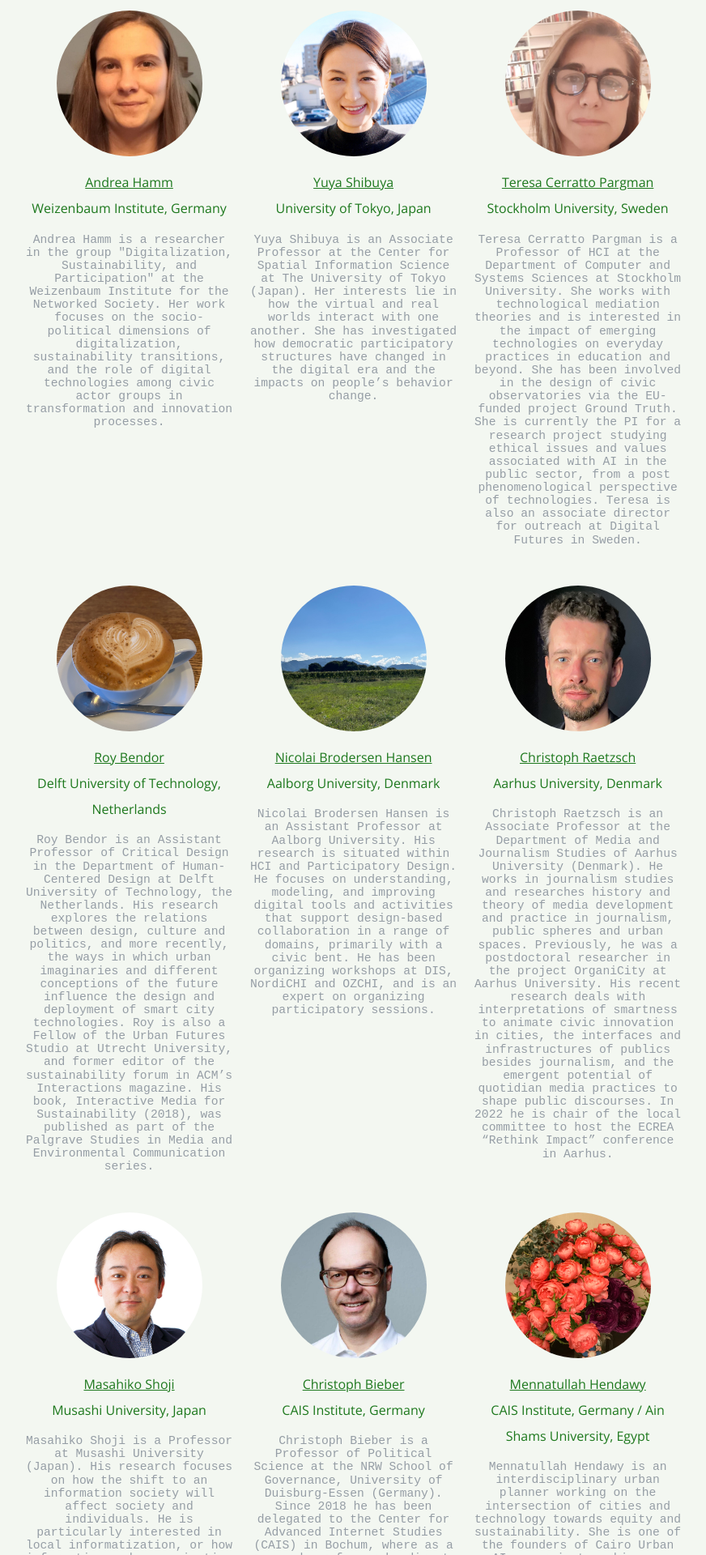
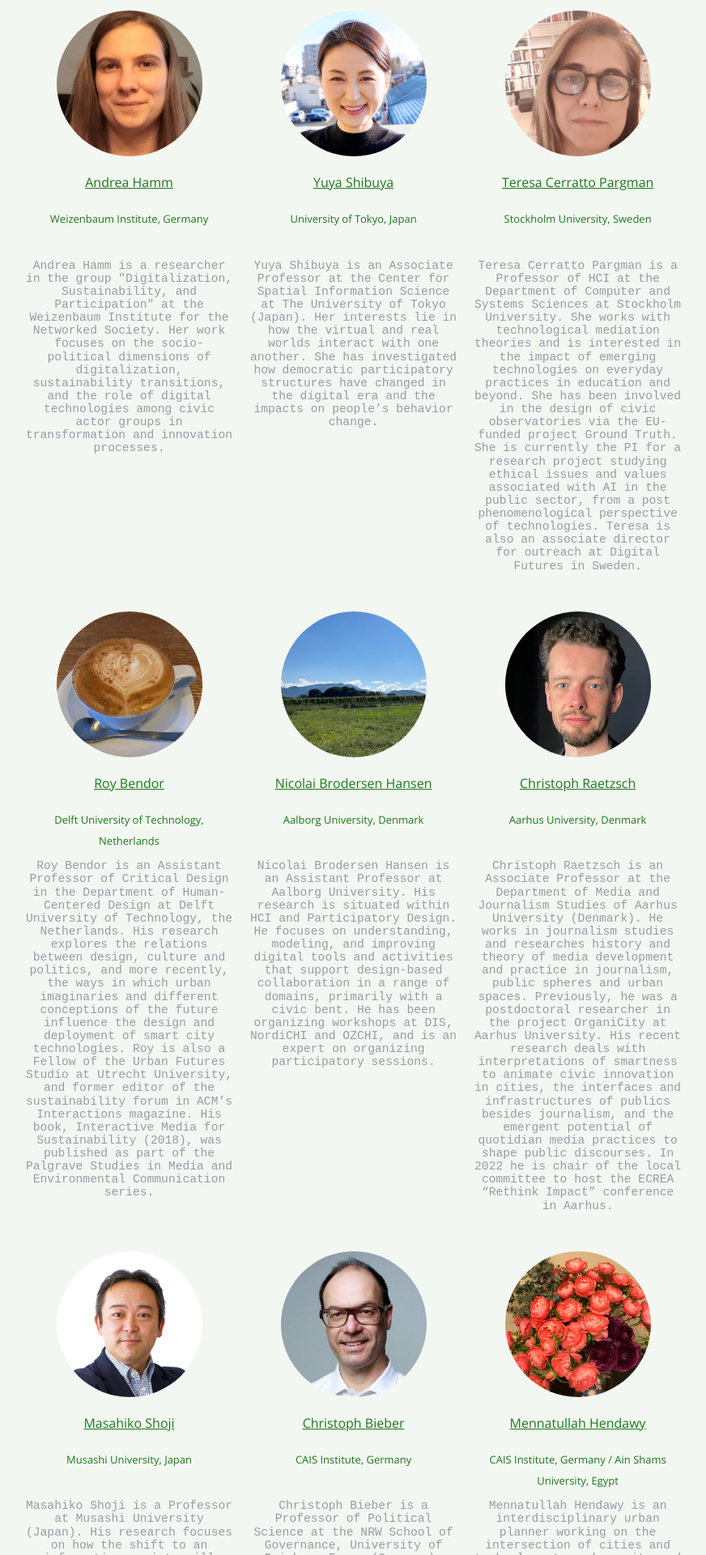
Before and after one commit to discontinued-civictech/discontinued-civictech.github.io, a Jekyll site: the page built from organizers.md, in a window 1280 px wide. Shown: the part 676-2596 px from the top of the page at 81% size, without its empty margins (203-1075 px from the left). Built offline with Jekyll 4.4.1, drawn with Linux system fonts in a browser that asks for light colours; our own code applies the rules of GitHub Pages for plain Markdown files.

Commit message:
Update style

```diff
--- a/_sass/jekyll-theme-cayman.scss
+++ b/_sass/jekyll-theme-cayman.scss
@@ -306,7 +306,7 @@ a {
     display: block;
     image-rendering: crisp-edges;
   }
-  .profile-text {
+  .profile-name {
     text-align:center;
     margin-top: 1rem;
     color: rgb(29, 120, 29);
@@ -321,6 +321,13 @@ a {
         // text-decoration: none;
       }
     }
+  }
+  .profile-institute {
+    text-align:center;
+    margin-top: 1rem;
+    height: 3rem;
+    color: rgb(29, 120, 29);
+    font-size: small;
   }
   .profile-detail-text {
     font-family: 'Courier New', Courier, monospace;
--- a/organizers.md
+++ b/organizers.md
@@ -7,8 +7,11 @@ layout: default
 <div class="row">
   <div class="column">
     <img src="files/profile_photos/andreahamm.jpg" class="profile-photo">
-    <div class="profile-text">
-        <a href="https://www.weizenbaum-institut.de/portrait/p/andrea-hamm/#page=1&sort=date">Andrea Hamm</a><br>Weizenbaum Institute, Germany
+    <div class="profile-name">
+        <a href="https://www.weizenbaum-institut.de/portrait/p/andrea-hamm/#page=1&sort=date">Andrea Hamm</a>
+    </div>
+    <div class="profile-institute">
+        Weizenbaum Institute, Germany
     </div>
     <div class="profile-detail-text">
     <p>
@@ -18,8 +21,11 @@ layout: default
   </div>
   <div class="column">
     <img src="files/profile_photos/yuyashibuya.jpeg" class="profile-photo">
-    <div class="profile-text">
-        <a href="https://www.yuyashibuya.com/">Yuya Shibuya</a><br>University of Tokyo, Japan
+    <div class="profile-name">
+        <a href="https://www.yuyashibuya.com/">Yuya Shibuya</a>
+    </div>
+    <div class="profile-institute">
+    University of Tokyo, Japan
     </div>
     <div class="profile-detail-text">
     <p>
@@ -29,8 +35,11 @@ layout: default
   </div>
   <div class="column">
     <img src="files/profile_photos/Tessy.jpg" class="profile-photo">
-    <div class="profile-text">
-        <a href="https://www.su.se/profiles/tcerr-1.182306">Teresa Cerratto Pargman</a><br>Stockholm University, Sweden
+    <div class="profile-name">
+        <a href="https://www.su.se/profiles/tcerr-1.182306">Teresa Cerratto Pargman</a>
+    </div>
+    <div class="profile-institute">
+    Stockholm University, Sweden
     </div>
     <div class="profile-detail-text">
     <p>
@@ -42,8 +51,11 @@ layout: default
 <div class="row">
   <div class="column">
     <img src="files/profile_photos/avatar2.jpeg" class="profile-photo">
-        <div class="profile-text">
-            <a href="">Roy Bendor</a><br>Delft University of Technology, Netherlands
+        <div class="profile-name">
+            <a href="">Roy Bendor</a>
+        </div>
+        <div class="profile-institute">
+        Delft University of Technology, Netherlands
         </div>
         <div class="profile-detail-text">
         <p>
@@ -53,8 +65,11 @@ layout: default
   </div>
   <div class="column">
     <img src="files/profile_photos/avatar3.jpeg" class="profile-photo">
-        <div class="profile-text">
-            <a href="">Nicolai Brodersen Hansen</a><br>Aalborg University, Denmark
+        <div class="profile-name">
+            <a href="">Nicolai Brodersen Hansen</a>
+        </div>
+        <div class="profile-institute">
+          Aalborg University, Denmark
         </div>
         <div class="profile-detail-text">
         <p>
@@ -64,8 +79,11 @@ layout: default
     </div>
   <div class="column">
     <img src="files/profile_photos/ChristophRaetzsch.jpg" class="profile-photo">
-        <div class="profile-text">
-            <a href="https://pure.au.dk/portal/en/persons/christoph-raetzsch(91eb24de-3d92-4846-9216-1c7aee8c2ff2).html">Christoph Raetzsch</a><br>Aarhus University, Denmark
+        <div class="profile-name">
+            <a href="https://pure.au.dk/portal/en/persons/christoph-raetzsch(91eb24de-3d92-4846-9216-1c7aee8c2ff2).html">Christoph Raetzsch</a>
+        </div>
+        <div class="profile-institute">
+          Aarhus University, Denmark
         </div>
         <div class="profile-detail-text">
         <p>
@@ -77,8 +95,11 @@ layout: default
 <div class="row">
   <div class="column">
     <img src="files/profile_photos/MasahikoShoji.jpg" class="profile-photo">
-        <div class="profile-text">
-            <a href="https://www.glocom.ac.jp/en/researcher/116">Masahiko Shoji</a><br>Musashi University, Japan
+        <div class="profile-name">
+            <a href="https://www.glocom.ac.jp/en/researcher/116">Masahiko Shoji</a>
+        </div>
+        <div class="profile-institute">
+          Musashi University, Japan
         </div>
         <div class="profile-detail-text">
         <p>
@@ -88,8 +109,11 @@ layout: default
     </div>
   <div class="column">
     <img src="files/profile_photos/ChristophBieber.jpg" class="profile-photo">
-        <div class="profile-text">
-            <a href="https://www.cais-research.de/team/christoph-bieber/">Christoph Bieber</a><br>CAIS Institute, Germany
+        <div class="profile-name">
+            <a href="https://www.cais-research.de/team/christoph-bieber/">Christoph Bieber</a>
+        </div>
+        <div class="profile-institute">
+          CAIS Institute, Germany
         </div>
         <div class="profile-detail-text">
         <p>
@@ -99,8 +123,11 @@ layout: default
     </div>
   <div class="column">
     <img src="files/profile_photos/avatar7.jpeg" class="profile-photo">
-        <div class="profile-text">
-            <a href="">Mennatullah Hendawy</a><br>CAIS Institute, Germany / Ain Shams University, Egypt
+        <div class="profile-name">
+            <a href="">Mennatullah Hendawy</a>
+        </div>
+        <div class="profile-institute">
+          CAIS Institute, Germany / Ain Shams University, Egypt
         </div>
         <div class="profile-detail-text">
         <p>
@@ -112,8 +139,11 @@ layout: default
 <div class="row">
   <div class="column">
     <img src="files/profile_photos/avatar8.jpeg" class="profile-photo">
-        <div class="profile-text">
-            <a href="">Gwen Klerks</a><br>Eindhoven University of Technology, Netherlands
+        <div class="profile-name">
+            <a href="">Gwen Klerks</a>
+        </div>
+        <div class="profile-institute">
+          Eindhoven University of Technology, Netherlands
         </div>
         <div class="profile-detail-text">
         <p>
@@ -123,8 +153,11 @@ layout: default
     </div>
   <div class="column">
     <img src="files/profile_photos/BenSchouten.jpg" class="profile-photo">
-        <div class="profile-text">
-            <a href="https://www.tue.nl/en/research/researchers/ben-schouten/">Ben Schouten</a><br>Eindhoven University of Technology, Netherlands
+        <div class="profile-name">
+            <a href="https://www.tue.nl/en/research/researchers/ben-schouten/">Ben Schouten</a>
+        </div>
+        <div class="profile-institute">
+          Eindhoven University of Technology, Netherlands
         </div>
         <div class="profile-detail-text">
         <p>
```
